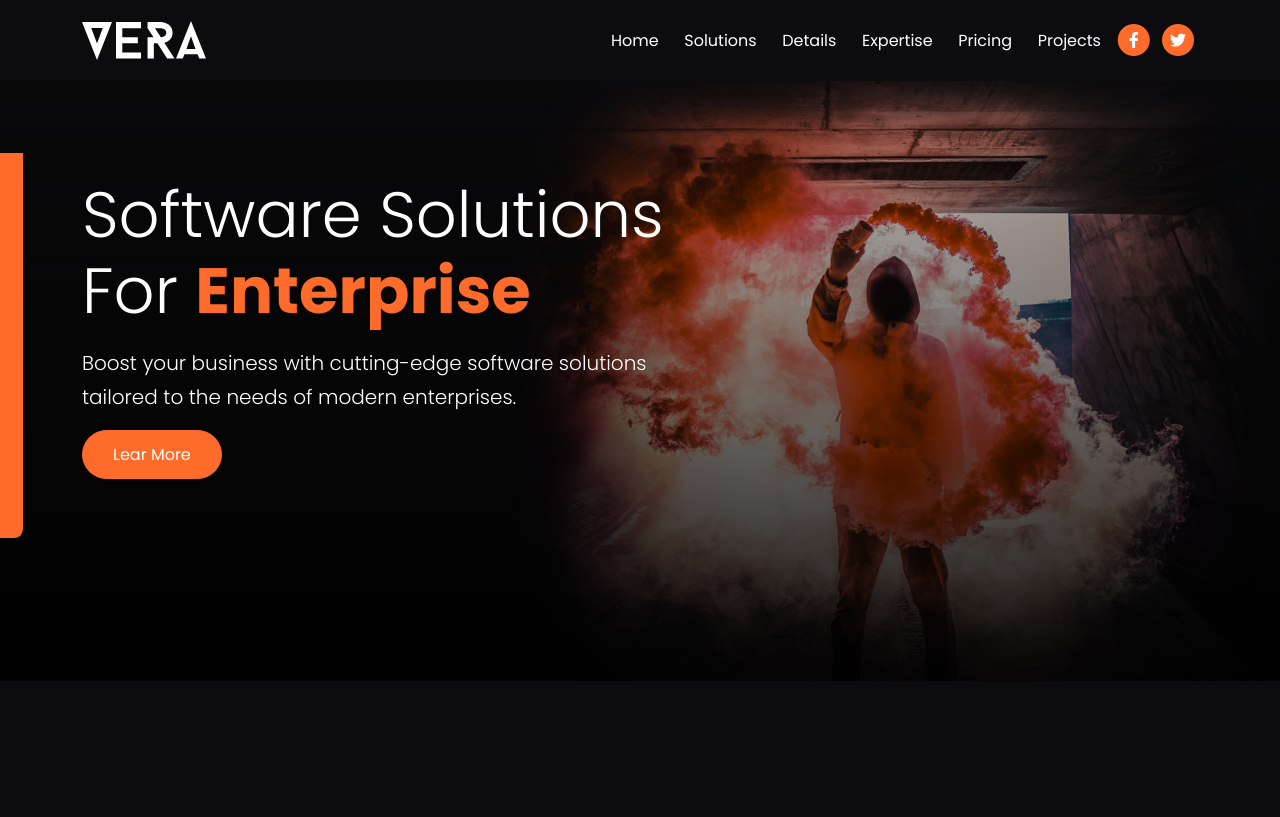
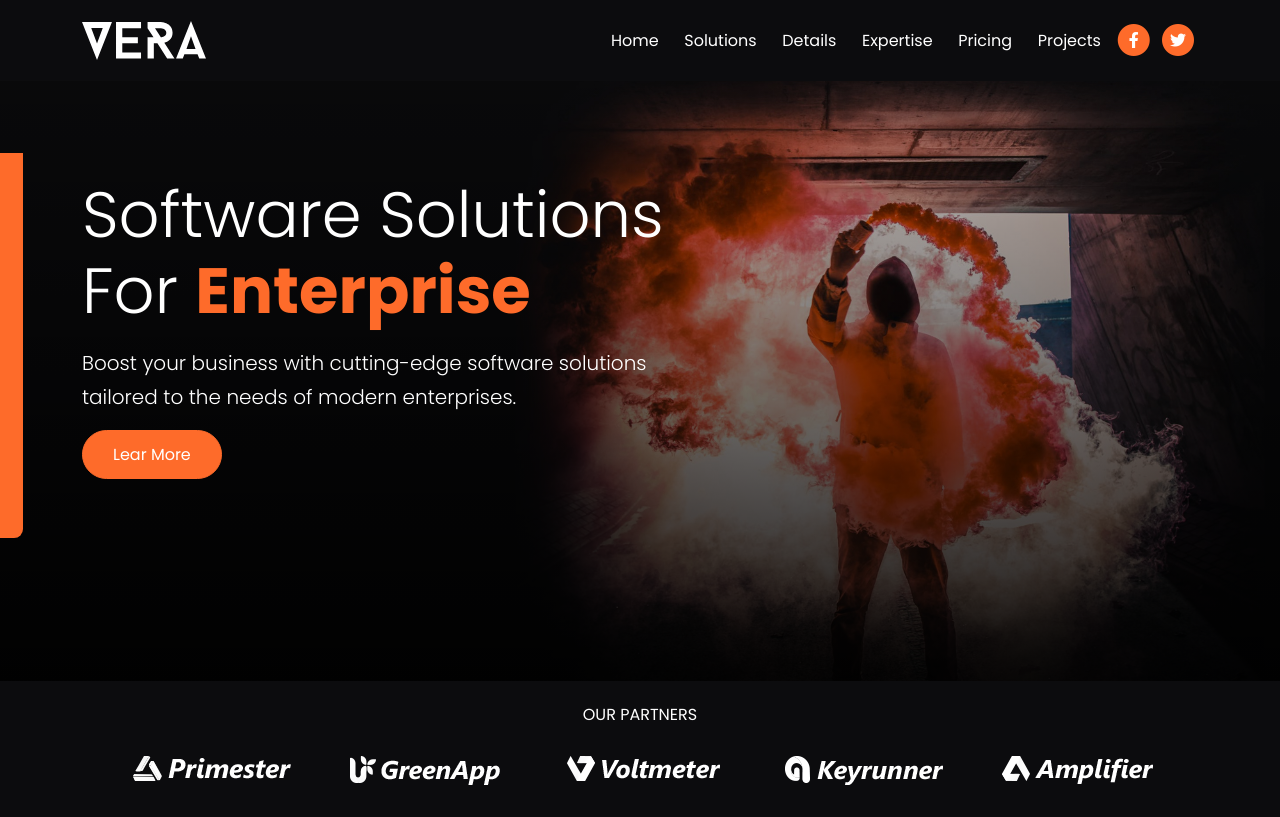
Before and after one commit to iscRamirezAbril/veraSoftwareSolutions_website, a website: page index.html in a window 1280 px wide. Drawn offline with Linux system fonts and the light colour scheme.

Commit message:
Partners section added!

```diff
--- a/index.html
+++ b/index.html
@@ -91,6 +91,40 @@
     </header>
     <!-- Header End -->
 
+    <!-- PARTNERS -->
+    <!-- Partners Start -->
+    <section id="partners" class="partners py-4 overflow-hidden">
+      <h6 class="text-center mb-4 text-uppercase">Our Partners</h6>
+      <div class="row justify-content-center">
+        <!-- Stat 1 -->
+        <div class="col-md-2 col-sm-6 text-center">
+          <img src="images/partner-logo-1.png" alt="" class="mx-4 my-2" />
+        </div>
+        <!-- Stat 1 -->
+        <!-- Stat 2 -->
+        <div class="col-md-2 col-sm-6 text-center">
+          <img src="images/partner-logo-2.png" alt="" class="mx-4 my-2" />
+        </div>
+        <!-- Stat 2 -->
+        <!-- Stat 3 -->
+        <div class="col-md-2 col-sm-6 text-center">
+          <img src="images/partner-logo-3.png" alt="" class="mx-4 my-2" />
+        </div>
+        <!-- Stat 3 -->
+        <!-- Stat 4 -->
+        <div class="col-md-2 col-sm-6 text-center">
+          <img src="images/partner-logo-4.png" alt="" class="mx-4 my-2" />
+        </div>
+        <!-- Stat 4 -->
+        <!-- Stat 5 -->
+        <div class="col-md-2 col-sm-6 text-center">
+          <img src="images/partner-logo-5.png" alt="" class="mx-4 my-2" />
+        </div>
+        <!-- Stat 5 -->
+      </div>
+    </section>
+    <!-- Partners End -->
+
     <script src="js/replaceme.min.js"></script>
     <script src="js/bootstrap.bundle.min.js"></script>
     <script src="js/script.js"></script>
```
